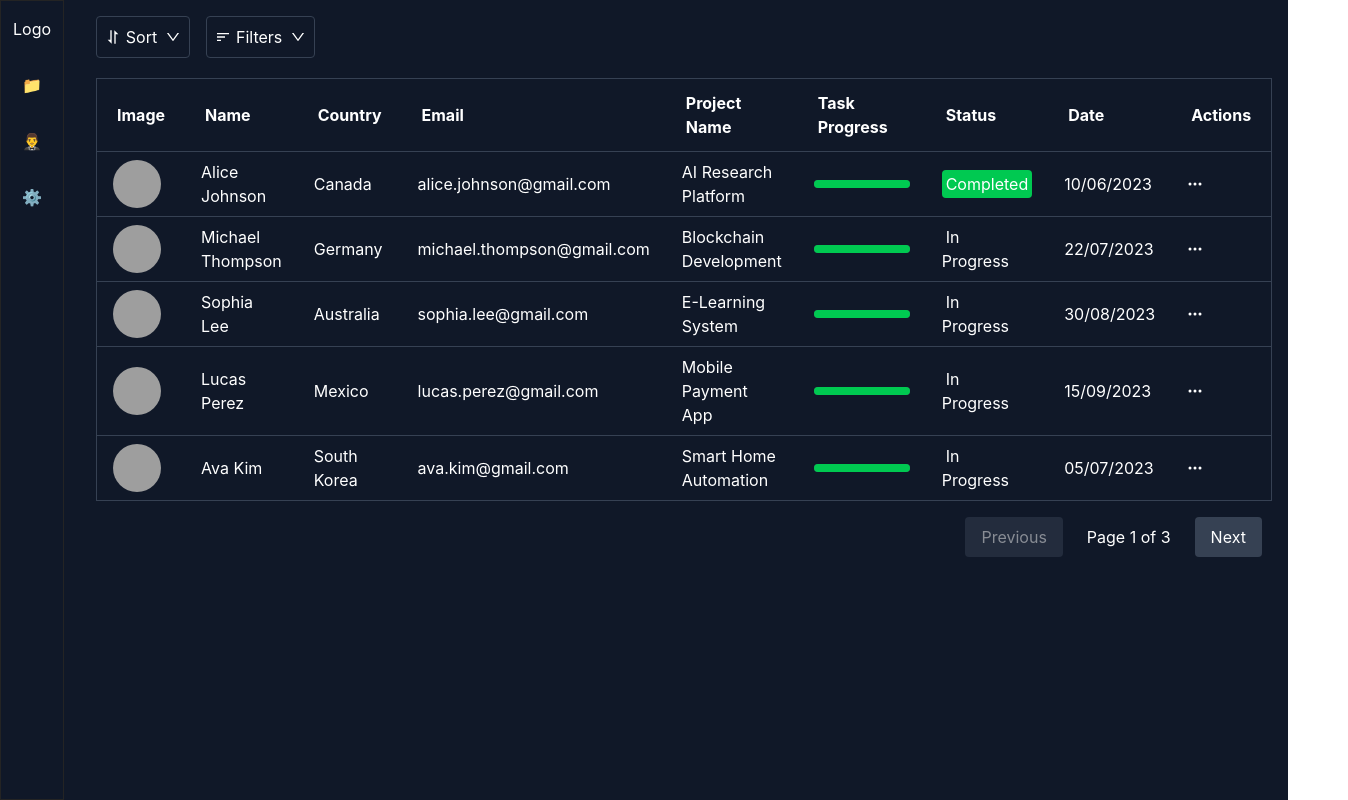
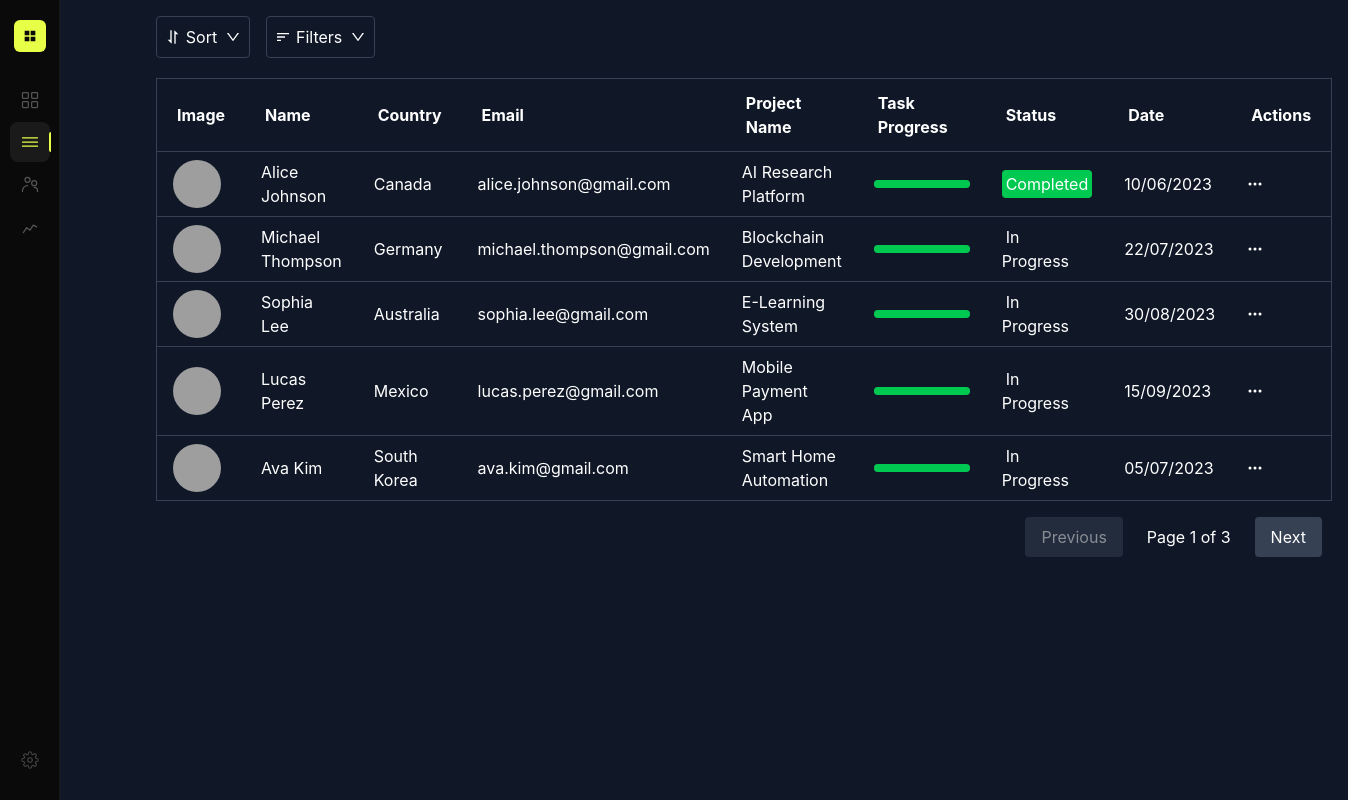
Before and after one commit to Jan030100/Simple-Filtering, a React (Vite) app: page / in a window 1280 px wide. Shown: the whole page, 1348 px wide, since content can reach past the window. Built offline with nearby package versions, Linux system fonts and the light colour scheme; grey boxes are pictures that could not be loaded.

Commit message:
redesgine and refactor the sidebar

```diff
--- a/src/component/SideBar.tsx
+++ b/src/component/SideBar.tsx
@@ -1,14 +1,174 @@
-import React from 'react'
+import React, { useState } from 'react'
+
+const NAV_ITEMS = [
+  {
+    id: 'dashboard',
+    icon: (
+      <svg viewBox="0 0 24 24" fill="none" stroke="currentColor" strokeWidth={1.5} className="w-5 h-5">
+        <rect x="3" y="3" width="7" height="7" rx="1" />
+        <rect x="14" y="3" width="7" height="7" rx="1" />
+        <rect x="3" y="14" width="7" height="7" rx="1" />
+        <rect x="14" y="14" width="7" height="7" rx="1" />
+      </svg>
+    ),
+    label: 'Dashboard',
+  },
+  {
+    id: 'projects',
+    icon: (
+      <svg viewBox="0 0 24 24" fill="none" stroke="currentColor" strokeWidth={1.5} className="w-5 h-5">
+        <path d="M3 7h18M3 12h18M3 17h18" strokeLinecap="round" />
+      </svg>
+    ),
+    label: 'Projects',
+  },
+  {
+    id: 'clients',
+    icon: (
+      <svg viewBox="0 0 24 24" fill="none" stroke="currentColor" strokeWidth={1.5} className="w-5 h-5">
+        <circle cx="9" cy="7" r="3" />
+        <path d="M3 21v-1a6 6 0 0 1 6-6h0" strokeLinecap="round" />
+        <circle cx="17" cy="11" r="3" />
+        <path d="M21 21v-1a4 4 0 0 0-4-4h0" strokeLinecap="round" />
+      </svg>
+    ),
+    label: 'Clients',
+  },
+  {
+    id: 'analytics',
+    icon: (
+      <svg viewBox="0 0 24 24" fill="none" stroke="currentColor" strokeWidth={1.5} className="w-5 h-5">
+        <path d="M4 20L8 14l4 3 4-6 4 2" strokeLinecap="round" strokeLinejoin="round" />
+      </svg>
+    ),
+    label: 'Analytics',
+  },
+]
 
 const SideBar = () => {
+  const [active, setActive] = useState('projects')
+
   return (
-    <div className="w-16 fixed h-screen border border-[#242424] p-4 flex flex-col items-center space-y-8">
-    <div className="text-white">Logo</div>
-    <div className="text-gray-400">📁</div>
-    <div className="text-gray-400">🤵‍♂️</div>
-    <div className="text-gray-400">⚙️</div>
+    <aside
+      style={{
+        width: '60px',
+        minHeight: '100vh',
+        background: '#0a0a0a',
+        borderRight: '1px solid #1a1a1a',
+        display: 'flex',
+        flexDirection: 'column',
+        alignItems: 'center',
+        paddingTop: '20px',
+        paddingBottom: '20px',
+        gap: '4px',
+        flexShrink: 0,
+        position: 'relative',
+        zIndex: 10,
+      }}
+    >
+      {/* Logo mark */}
+      <div
+        style={{
+          width: '32px',
+          height: '32px',
+          background: '#e8ff47',
+          borderRadius: '6px',
+          display: 'flex',
+          alignItems: 'center',
+          justifyContent: 'center',
+          marginBottom: '24px',
+          flexShrink: 0,
+        }}
+      >
+        <svg viewBox="0 0 24 24" fill="#0a0a0a" className="w-4 h-4" style={{ width: '16px', height: '16px' }}>
+          <path d="M4 4h7v7H4zM13 4h7v7h-7zM4 13h7v7H4zM13 13h7v7h-7z" />
+        </svg>
+      </div>
 
-    </div>
+      {/* Nav items */}
+      <nav style={{ display: 'flex', flexDirection: 'column', gap: '2px', flex: 1 }}>
+        {NAV_ITEMS.map((item) => (
+          <button
+            key={item.id}
+            onClick={() => setActive(item.id)}
+            title={item.label}
+            style={{
+              width: '40px',
+              height: '40px',
+              borderRadius: '8px',
+              border: 'none',
+              cursor: 'pointer',
+              display: 'flex',
+              alignItems: 'center',
+              justifyContent: 'center',
+              background: active === item.id ? '#1a1a1a' : 'transparent',
+              color: active === item.id ? '#e8ff47' : '#555',
+              transition: 'all 0.15s ease',
+              position: 'relative',
+            }}
+            onMouseEnter={(e) => {
+              if (active !== item.id) {
+                ;(e.currentTarget as HTMLButtonElement).style.color = '#aaa'
+                ;(e.currentTarget as HTMLButtonElement).style.background = '#111'
+              }
+            }}
+            onMouseLeave={(e) => {
+              if (active !== item.id) {
+                ;(e.currentTarget as HTMLButtonElement).style.color = '#555'
+                ;(e.currentTarget as HTMLButtonElement).style.background = 'transparent'
+              }
+            }}
+          >
+            {item.icon}
+            {active === item.id && (
+              <span
+                style={{
+                  position: 'absolute',
+                  right: '-1px',
+                  top: '50%',
+                  transform: 'translateY(-50%)',
+                  width: '2px',
+                  height: '20px',
+                  background: '#e8ff47',
+                  borderRadius: '2px 0 0 2px',
+                }}
+              />
+            )}
+          </button>
+        ))}
+      </nav>
+
+      {/* Bottom: settings */}
+      <button
+        title="Settings"
+        style={{
+          width: '40px',
+          height: '40px',
+          borderRadius: '8px',
+          border: 'none',
+          cursor: 'pointer',
+          display: 'flex',
+          alignItems: 'center',
+          justifyContent: 'center',
+          background: 'transparent',
+          color: '#444',
+          transition: 'all 0.15s ease',
+        }}
+        onMouseEnter={(e) => {
+          ;(e.currentTarget as HTMLButtonElement).style.color = '#aaa'
+          ;(e.currentTarget as HTMLButtonElement).style.background = '#111'
+        }}
+        onMouseLeave={(e) => {
+          ;(e.currentTarget as HTMLButtonElement).style.color = '#444'
+          ;(e.currentTarget as HTMLButtonElement).style.background = 'transparent'
+        }}
+      >
+        <svg viewBox="0 0 24 24" fill="none" stroke="currentColor" strokeWidth={1.5} style={{ width: '18px', height: '18px' }}>
+          <circle cx="12" cy="12" r="3" />
+          <path d="M19.4 15a1.65 1.65 0 0 0 .33 1.82l.06.06a2 2 0 0 1-2.83 2.83l-.06-.06a1.65 1.65 0 0 0-1.82-.33 1.65 1.65 0 0 0-1 1.51V21a2 2 0 0 1-4 0v-.09A1.65 1.65 0 0 0 9 19.4a1.65 1.65 0 0 0-1.82.33l-.06.06a2 2 0 0 1-2.83-2.83l.06-.06A1.65 1.65 0 0 0 4.68 15a1.65 1.65 0 0 0-1.51-1H3a2 2 0 0 1 0-4h.09A1.65 1.65 0 0 0 4.6 9a1.65 1.65 0 0 0-.33-1.82l-.06-.06a2 2 0 0 1 2.83-2.83l.06.06A1.65 1.65 0 0 0 9 4.68a1.65 1.65 0 0 0 1-1.51V3a2 2 0 0 1 4 0v.09a1.65 1.65 0 0 0 1 1.51 1.65 1.65 0 0 0 1.82-.33l.06-.06a2 2 0 0 1 2.83 2.83l-.06.06A1.65 1.65 0 0 0 19.4 9a1.65 1.65 0 0 0 1.51 1H21a2 2 0 0 1 0 4h-.09a1.65 1.65 0 0 0-1.51 1z" />
+        </svg>
+      </button>
+    </aside>
   )
 }
 
```
